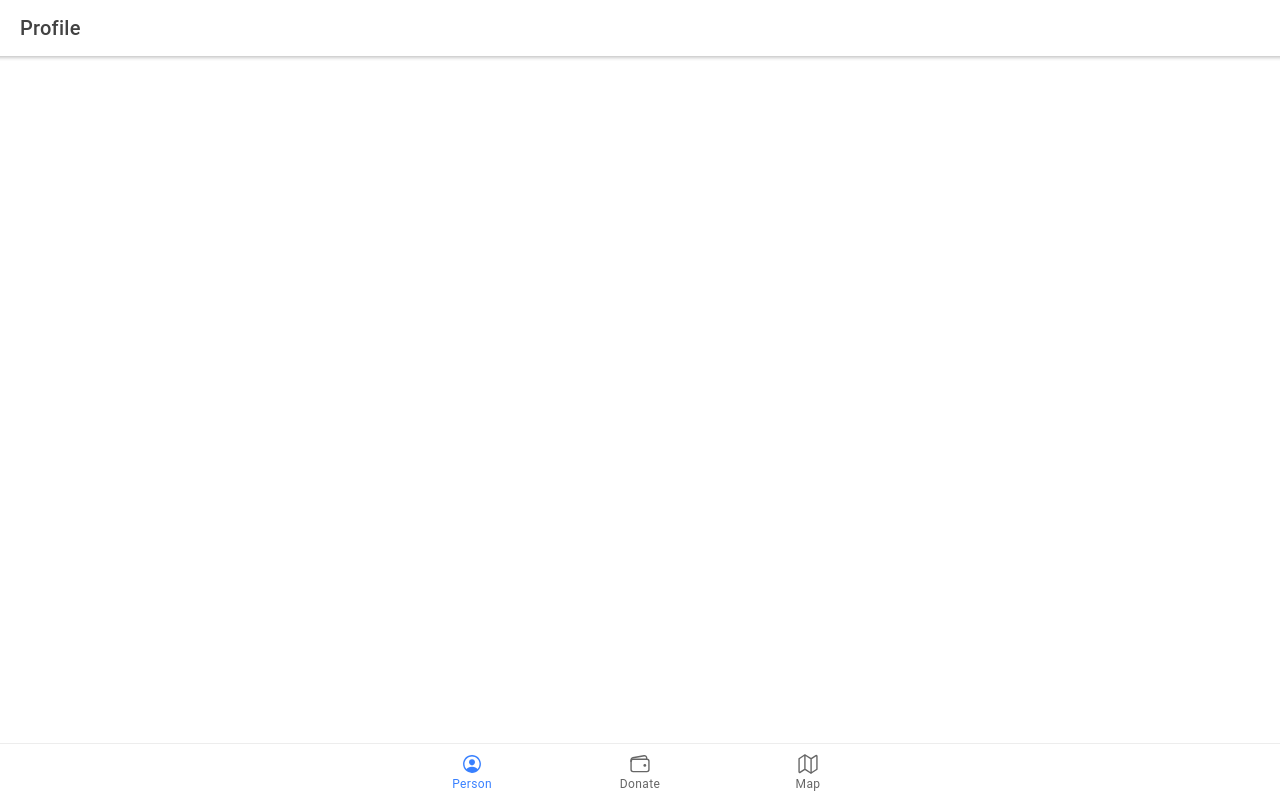
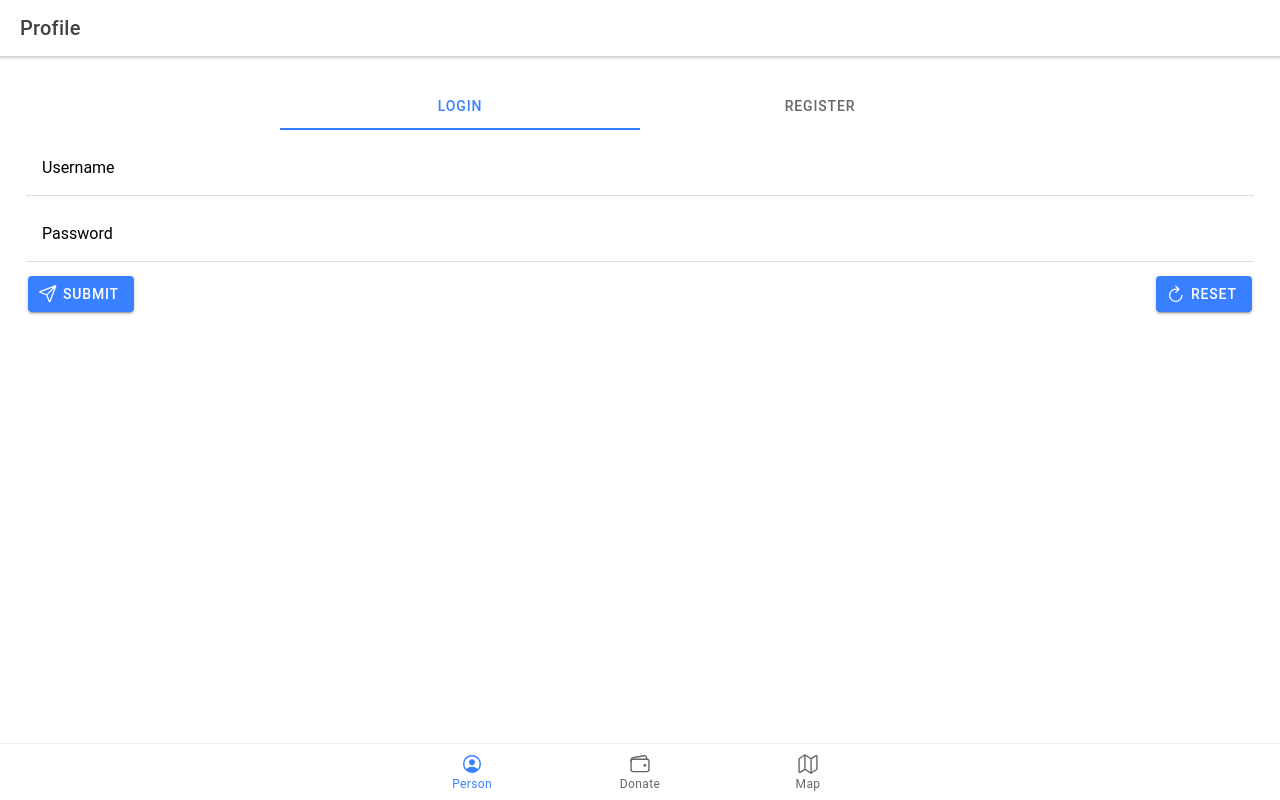
Before and after one commit to integrate-your-mind/recEV, a React (Create React App) app in the folder app/client/: page /profile in a window 1280 px wide. Built offline with nearby package versions, Linux system fonts and the light colour scheme.

Commit message:
Profile Login/Register done

```diff
--- /dev/null
+++ b/app/client/src/components/input-control/input-control.component.tsx
@@ -0,0 +1,27 @@
+import React from 'react';
+
+import { IonSegment, IonSegmentButton, IonLabel } from '@ionic/react';
+
+const InputControl: React.FC<{
+    selectedValue: 'Login' | 'Register';
+    onSelectValue: (value: 'Login' | 'Register') => void;
+}> = (props) => {
+    const inputChangeHandler = (event: CustomEvent) => {
+        // Custom event is the type of an event being triggered
+        props.onSelectValue(event.detail.value);
+        //event.detail.value will either be 'mkg' or 'ftlbs'
+    };
+
+    return (
+        <IonSegment value={props.selectedValue} onIonChange={inputChangeHandler}>
+            <IonSegmentButton value="Login">
+                <IonLabel>Login</IonLabel>
+            </IonSegmentButton>
+            <IonSegmentButton value="Register">
+                <IonLabel>Register</IonLabel>
+            </IonSegmentButton>
+        </IonSegment>
+    );
+};
+
+export default InputControl;
--- /dev/null
+++ b/app/client/src/components/submission/submission.components.tsx
@@ -0,0 +1,35 @@
+import React from "react";
+
+import {
+  IonRow,
+  IonCol,
+  IonButton,
+  IonIcon
+} from "@ionic/react";
+
+// Ion Icons Imports
+import { paperPlaneOutline, refreshOutline } from "ionicons/icons";
+
+const Submissions: React.FC<{
+  onSubmit: () => void;
+  onReset: () => void;
+}> = props => {
+  return (
+    <IonRow>
+      <IonCol className="ion-text-left">
+        <IonButton onClick={props.onSubmit}>
+          <IonIcon slot="start" icon={paperPlaneOutline} />
+          Submit
+        </IonButton>
+      </IonCol>
+      <IonCol className="ion-text-right">
+        <IonButton onClick={props.onReset}>
+          <IonIcon slot="start" icon={refreshOutline} />
+          Reset
+        </IonButton>
+      </IonCol>
+    </IonRow>
+  );
+};
+
+export default Submissions;
--- a/app/client/src/pages/Profile.tsx
+++ b/app/client/src/pages/Profile.tsx
@@ -1,25 +1,112 @@
-import React from 'react';
-import { IonContent, IonHeader, IonPage, IonTitle, IonToolbar } from '@ionic/react';
-// import ExploreContainer from '../components/ExploreContainer';
+import React, { useRef, useState } from 'react';
+import {
+    IonApp,
+    IonContent,
+    IonGrid,
+    IonRow,
+    IonCol,
+    IonItem,
+    IonLabel,
+    IonInput,
+    IonAlert,
+    IonToolbar,
+    IonTitle,
+    IonHeader,
+} from '@ionic/react';
 import './Profile.css';
 
+import InputControl from '../components/input-control/input-control.component';
+import Submission from '../components/submission/submission.components';
+
 const Profile: React.FC = () => {
+    const usernameInputRef = useRef<HTMLIonInputElement>(null);
+    const passwordInputRef = useRef<HTMLIonInputElement>(null);
+    const [error, setError] = useState<string>();
+    const [status, setStatus] = useState<'Login' | 'Register'>('Login');
+
+    const setStatusHandler = (selectedType: 'Login' | 'Register') => {
+        setStatus(selectedType);
+        console.log('selectedType', selectedType);
+    };
+
+    const submitHandler = () => {
+        const enteredUsername = usernameInputRef.current?.value;
+        const enteredPassword = passwordInputRef.current?.value;
+
+        if (!enteredUsername || !enteredPassword) {
+            setError("Please submit a valid username or password");
+
+            return;
+        }
+
+        //post request, post the submission
+
+    }
+
+    const resetHandler = () => {
+        usernameInputRef.current!.value = '';
+        passwordInputRef.current!.value = '';
+    }
+
+    const clearError = () => {
+        setError("");
+    }
+
     return (
-        <IonPage>
-            <IonHeader>
-                <IonToolbar>
-                    <IonTitle>Profile</IonTitle>
-                </IonToolbar>
-            </IonHeader>
-            <IonContent>
-                <IonHeader collapse="condense">
+        <React.Fragment>
+            <IonAlert
+                isOpen={!!error}
+                message={error}
+                buttons={[{
+                    text: "Okay",
+                    handler: () => {
+                        return clearError;
+                    }
+                }]}
+            />
+
+            <IonApp>
+                <IonHeader>
                     <IonToolbar>
-                        <IonTitle size="large">Tab 1</IonTitle>
+                        <IonTitle>Profile</IonTitle>
                     </IonToolbar>
                 </IonHeader>
-                {/* <ExploreContainer name="Tab 1 page" /> */}
-            </IonContent>
-        </IonPage>
+                <IonContent className="ion-padding">
+                    <IonGrid>
+                        <IonRow>
+                            <IonCol>
+                                <InputControl selectedValue={status} onSelectValue={setStatusHandler} />
+                            </IonCol>
+                        </IonRow>
+
+                        <IonRow>
+                            <IonCol>
+                                <IonItem>
+                                    <IonLabel position="floating">
+                                        Username
+                                    </IonLabel>
+                                    <IonInput type="text" ref={usernameInputRef}></IonInput>
+                                </IonItem>
+                            </IonCol>
+                        </IonRow>
+
+                        <IonRow>
+                            <IonCol>
+                                <IonItem>
+                                    <IonLabel position="floating">
+                                        Password
+                                    </IonLabel>
+                                    <IonInput type="text" ref={passwordInputRef}></IonInput>
+                                </IonItem>
+                            </IonCol>
+                        </IonRow>
+
+                        <Submission onSubmit = {submitHandler} onReset = {resetHandler}/>
+
+                    </IonGrid>
+                </IonContent>
+            </IonApp>
+        </React.Fragment>
     );
 };
 
```
